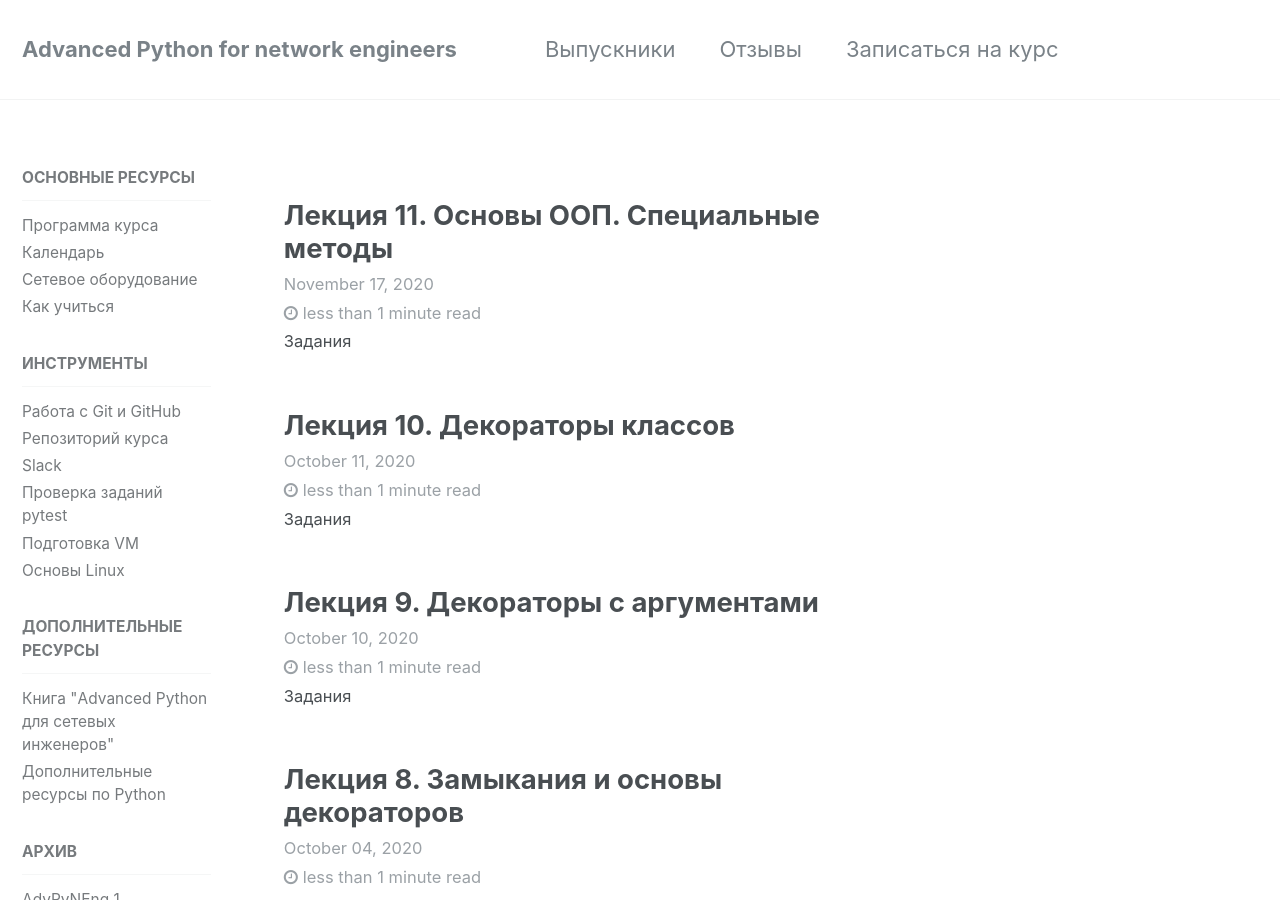
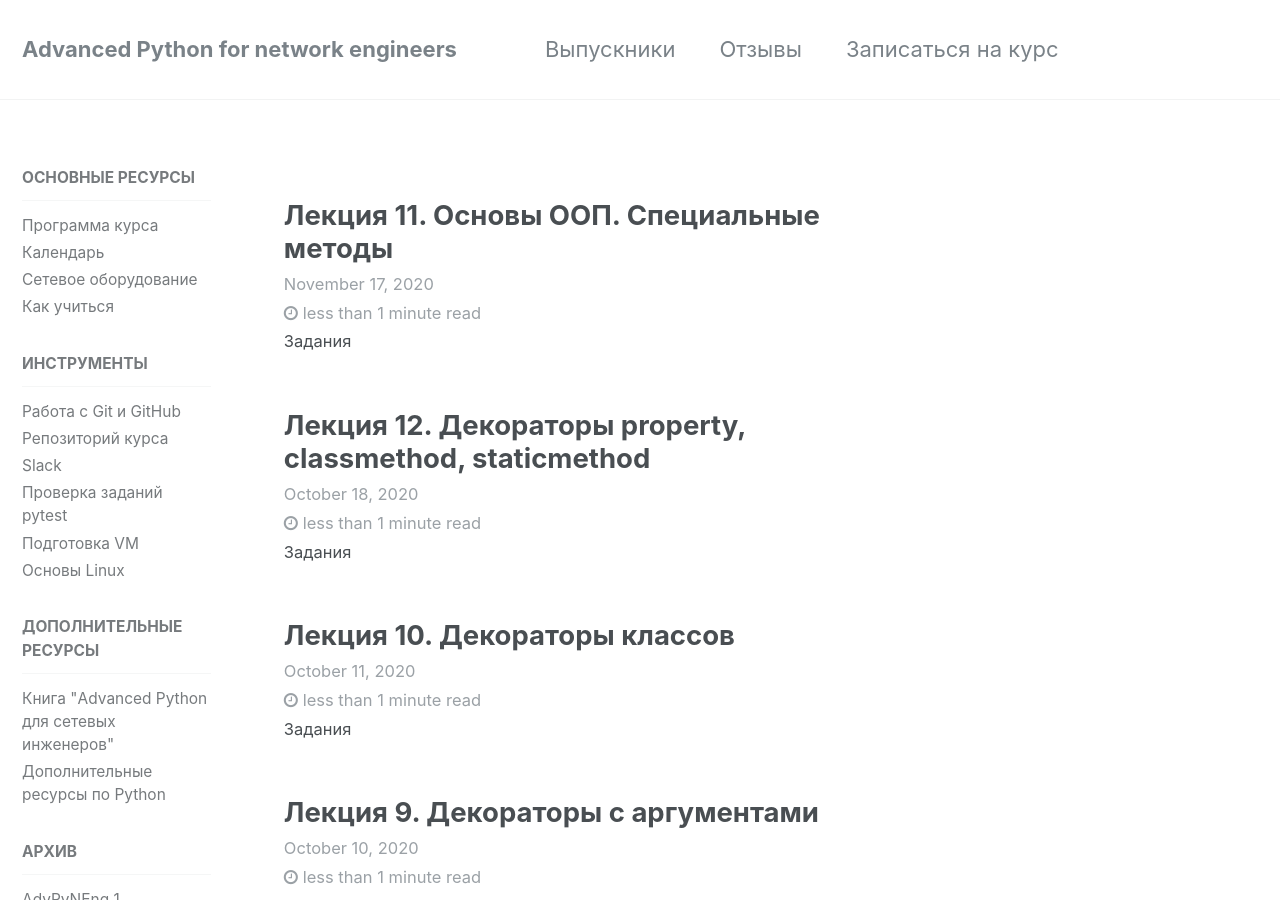
Before and after one commit to advpyneng/advpyneng.github.io, a Jekyll site: the page built from _pages/home.html, in a window 1280 px wide and 900 px high. Built offline with Jekyll 4.4.1, drawn with Linux system fonts in a browser that asks for light colours; comment, search, counter and statistics services are not loaded.

Commit message:
lecture 12

```diff
--- /dev/null
+++ b/_posts/advpyneng2/2020-10-18-lecture-12.md
@@ -0,0 +1,21 @@
+---
+title: "Лекция 12. Декораторы property, classmethod, staticmethod"
+date: 2020-10-18
+tags:
+ - lecture
+ - labs
+category:
+ - advpyneng-2
+---
+
+### Задания
+
+После этой лекции нужно выполнить все задания из раздела 11_oop_method_decorators.
+Как минимум:
+
+* 11.1 11.1a 11.2
+
+
+### Примеры
+
+[Примеры кода](https://github.com/pyneng/advpyneng-online-2-sep-nov-2020/tree/master/examples/11_oop_method_decorators)
```
Also changed, not shown: _pages/course.md (+1 -1 lines).
